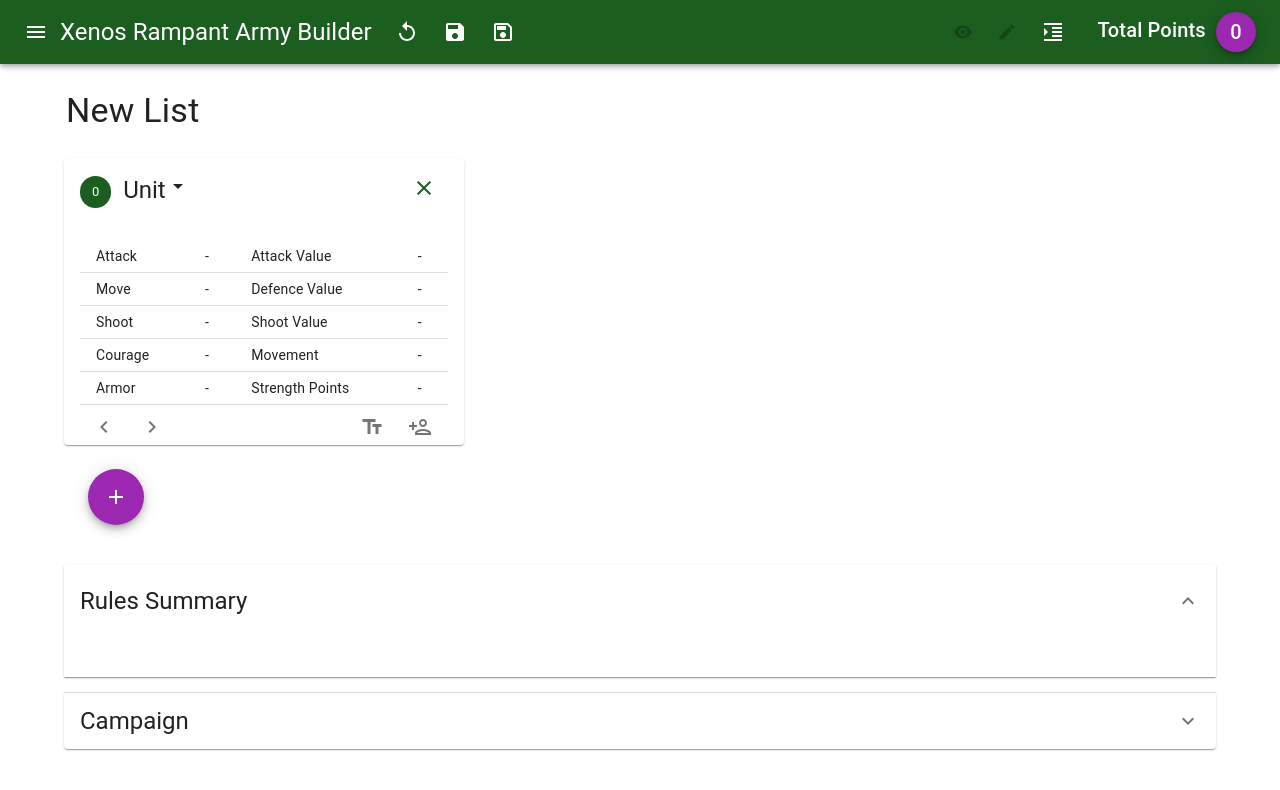
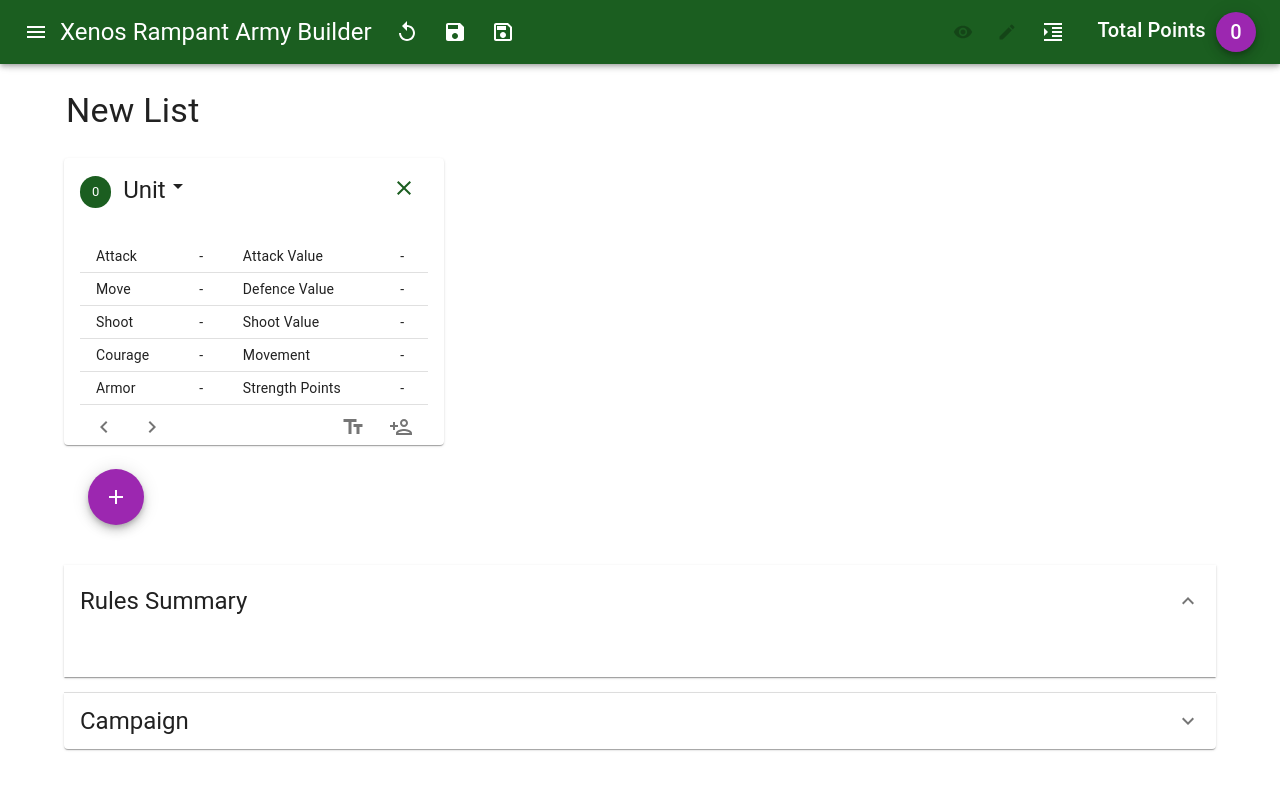
Before and after one commit to dickloraine/xenos-rampant-builder, a React (Vite) app: page / in a window 1280 px wide. Both pictures are taken after a click on the button 116 px from the left and 241 px from the top of the page. Shown: the top 790 px of the page. Built offline with nearby package versions, Linux system fonts and the light colour scheme.

Commit message:
fit 3 units horizontal in desktop mode

```diff
--- a/src/components/Unit/Unit.tsx
+++ b/src/components/Unit/Unit.tsx
@@ -40,7 +40,7 @@ const Unit: React.FC<{ id: number }> = ({ id }) => {
   const handleRemove = () => dispatch(removeUnit(id));
 
   return (
-    <Card sx={{ mb: 3, maxWidth: 400, width: '100%', position: 'relative' }}>
+    <Card sx={{ mb: 3, maxWidth: 380, width: '100%', position: 'relative' }}>
       {viewMode ? (
         <CardHeader
           title={
```
